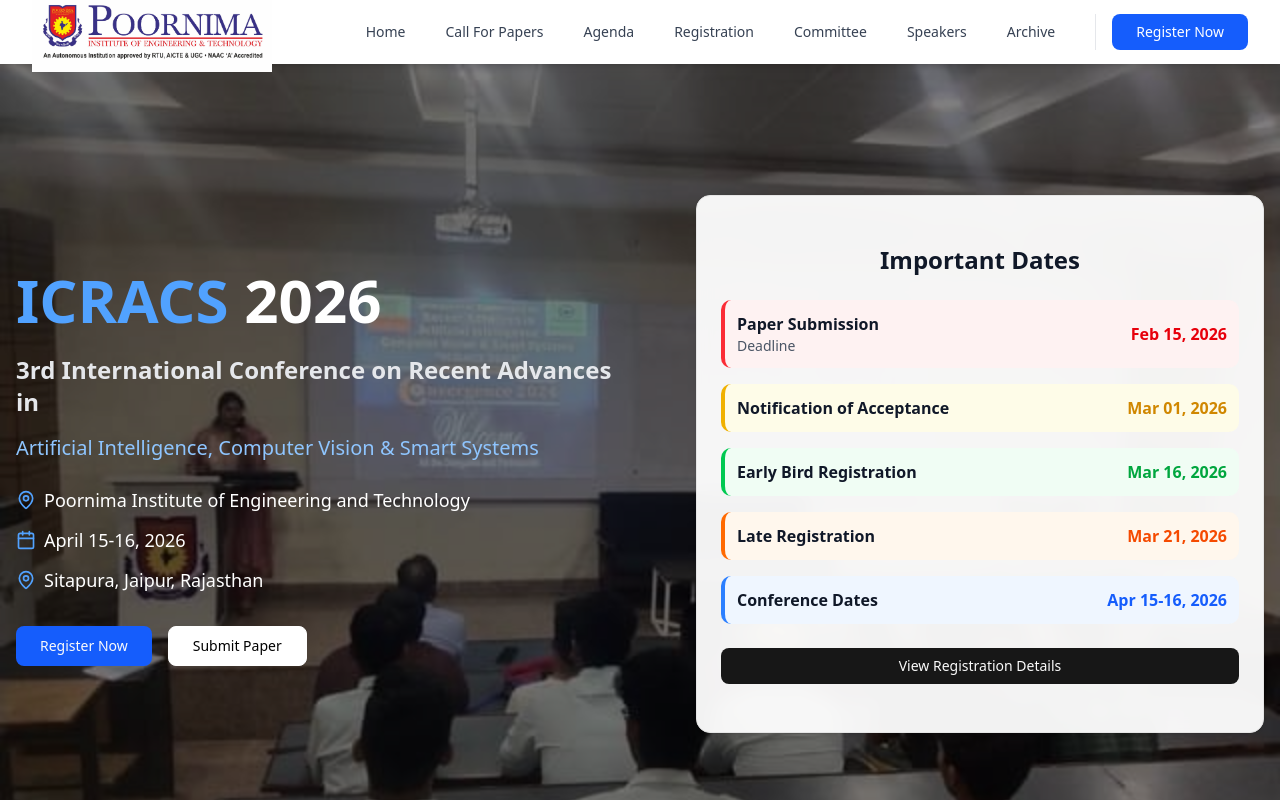
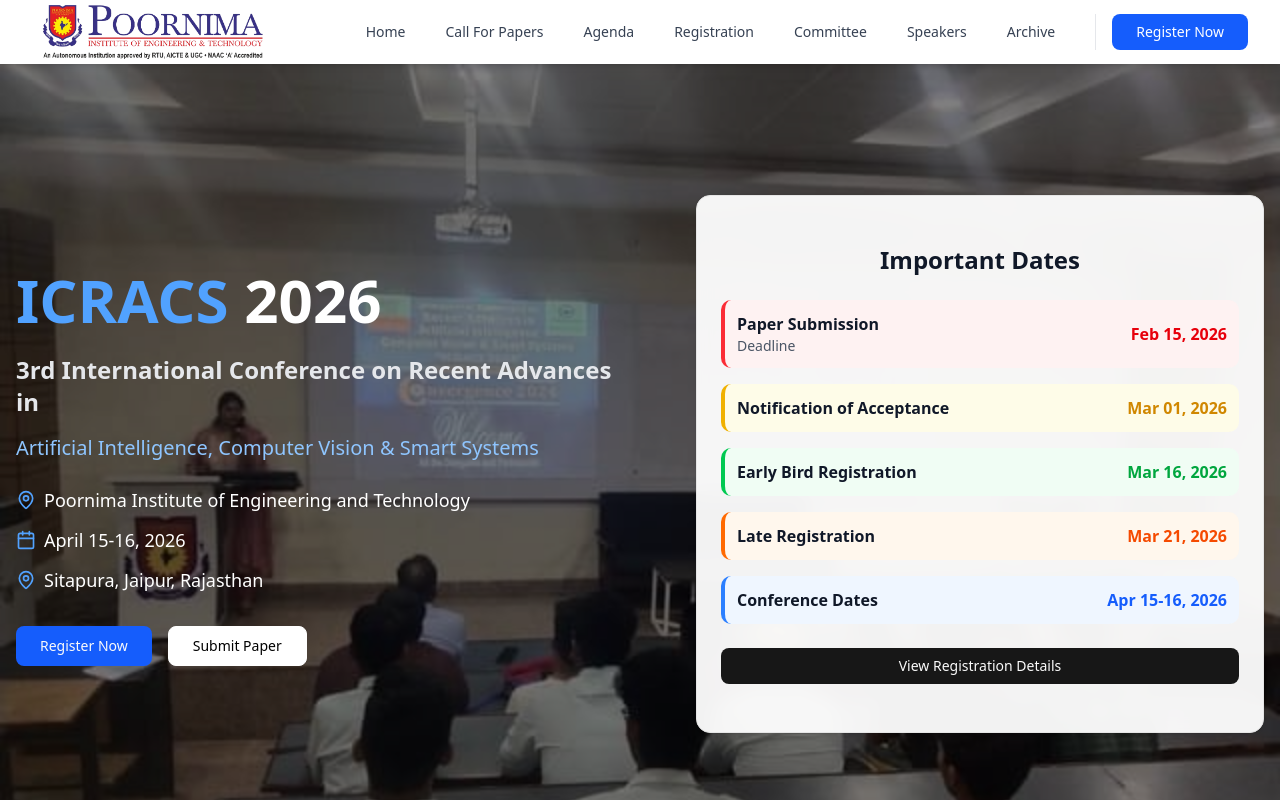
Before and after one commit to nerkoux/icracs-2026, a Next.js app: page / in a window 1280 px wide. Shown: the top 800 px of the page. Built offline with nearby package versions, Linux system fonts and the light colour scheme.

Commit message:
Update PIET logo to PNG format
Replaced the PIET logo image from JPG to PNG in both the footer and navbar components. Added the new PNG logo file to the public directory for improved image quality and consistency.

```diff
--- a/src/components/layout/footer.tsx
+++ b/src/components/layout/footer.tsx
@@ -12,7 +12,7 @@
           <div className="col-span-1 lg:col-span-2">
             <div className="flex items-center space-x-3 mb-4">
               <Image
-                src="/pietLogoUpdated.jpg"
+                src="/pietLogoUpdated.png"
                 alt="PIET Logo"
                 width={240}
                 height={240}
--- a/src/components/layout/navbar.tsx
+++ b/src/components/layout/navbar.tsx
@@ -36,7 +36,7 @@
               className="flex items-center space-x-3"
             >
               <Image
-                src="/pietLogoUpdated.jpg"
+                src="/pietLogoUpdated.png"
                 alt="PIET Logo"
                 width={240}
                 height={240}
@@ -95,7 +95,7 @@
                   <div className="flex items-center justify-center pt-6 pb-8 border-b border-gray-100">
                     <div className="flex items-center space-x-3">
                       <Image
-                        src="/pietLogoUpdated.jpg"
+                        src="/pietLogoUpdated.png"
                         alt="PIET Logo"
                         width={50}
                         height={50}
```
Also changed, not shown: public/pietLogoUpdated.png (added).
